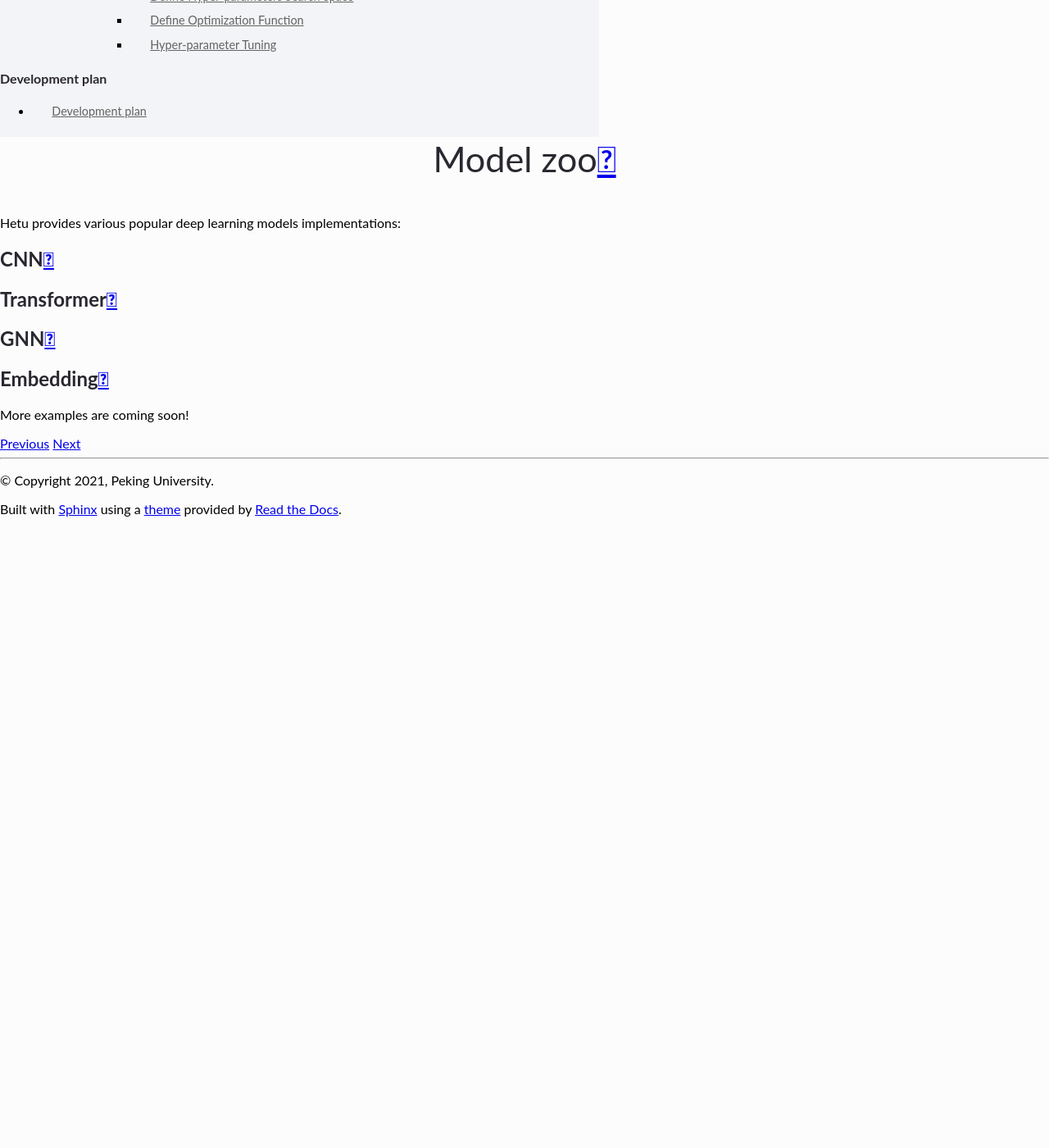
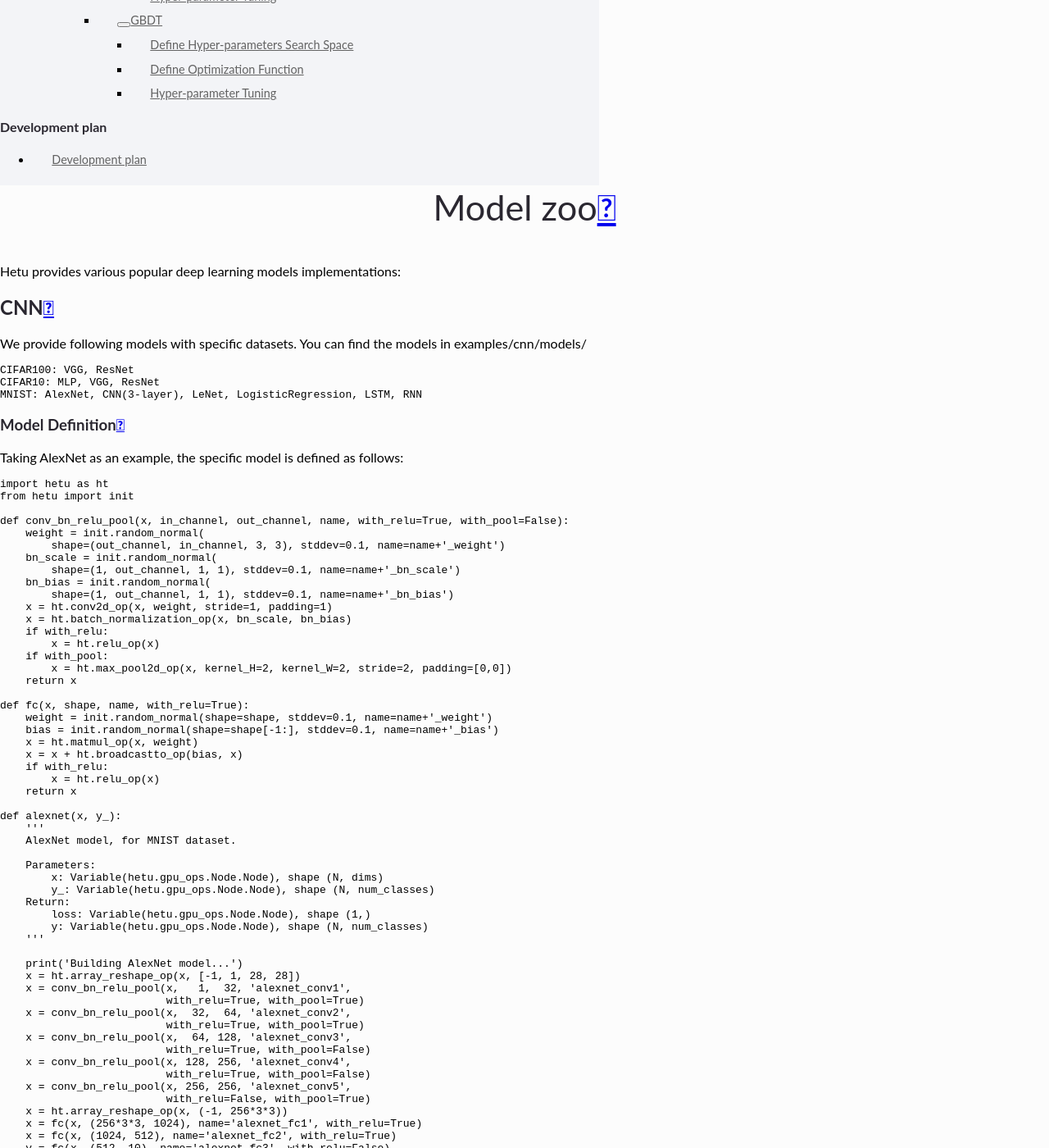
Before and after one commit to njw1123/Hetu_doc, a Sphinx documentation site: the page built from source/Tutorials/model/contents_en.md, in a window 1280 px wide and 1400 px high, scrolled down 2753 px. Shown: the whole window at 82% size. Built offline with Sphinx 7.4.7 and the Read the Docs theme 2.0.0, drawn with Linux system fonts in a browser that asks for light colours; before the commit the page ends 3383 px from its top, so only the background shows below that; some of the changed text lies outside the part shown.

Commit message:
Update contents_en.md

````diff
--- a/source/Tutorials/model/contents_en.md
+++ b/source/Tutorials/model/contents_en.md
@@ -4,6 +4,105 @@
 
 
 ### CNN
+
+We provide following models with specific datasets. You can find the models in examples/cnn/models/
+```
+CIFAR100: VGG, ResNet
+CIFAR10: MLP, VGG, ResNet
+MNIST: AlexNet, CNN(3-layer), LeNet, LogisticRegression, LSTM, RNN
+```
+
+#### **Model Definition**
+Taking AlexNet as an example, the specific model is defined as follows:
+
+```python
+import hetu as ht
+from hetu import init
+
+def conv_bn_relu_pool(x, in_channel, out_channel, name, with_relu=True, with_pool=False):
+    weight = init.random_normal(
+        shape=(out_channel, in_channel, 3, 3), stddev=0.1, name=name+'_weight')
+    bn_scale = init.random_normal(
+        shape=(1, out_channel, 1, 1), stddev=0.1, name=name+'_bn_scale')
+    bn_bias = init.random_normal(
+        shape=(1, out_channel, 1, 1), stddev=0.1, name=name+'_bn_bias')
+    x = ht.conv2d_op(x, weight, stride=1, padding=1)
+    x = ht.batch_normalization_op(x, bn_scale, bn_bias)
+    if with_relu:
+        x = ht.relu_op(x)
+    if with_pool:
+        x = ht.max_pool2d_op(x, kernel_H=2, kernel_W=2, stride=2, padding=[0,0])
+    return x
+
+def fc(x, shape, name, with_relu=True):
+    weight = init.random_normal(shape=shape, stddev=0.1, name=name+'_weight')
+    bias = init.random_normal(shape=shape[-1:], stddev=0.1, name=name+'_bias')
+    x = ht.matmul_op(x, weight)
+    x = x + ht.broadcastto_op(bias, x)
+    if with_relu:
+        x = ht.relu_op(x)
+    return x
+
+def alexnet(x, y_):
+    '''
+    AlexNet model, for MNIST dataset.
+
+    Parameters:
+        x: Variable(hetu.gpu_ops.Node.Node), shape (N, dims)
+        y_: Variable(hetu.gpu_ops.Node.Node), shape (N, num_classes)
+    Return:
+        loss: Variable(hetu.gpu_ops.Node.Node), shape (1,)
+        y: Variable(hetu.gpu_ops.Node.Node), shape (N, num_classes)
+    '''
+
+    print('Building AlexNet model...')
+    x = ht.array_reshape_op(x, [-1, 1, 28, 28])
+    x = conv_bn_relu_pool(x,   1,  32, 'alexnet_conv1',
+                          with_relu=True, with_pool=True)
+    x = conv_bn_relu_pool(x,  32,  64, 'alexnet_conv2',
+                          with_relu=True, with_pool=True)
+    x = conv_bn_relu_pool(x,  64, 128, 'alexnet_conv3',
+                          with_relu=True, with_pool=False)
+    x = conv_bn_relu_pool(x, 128, 256, 'alexnet_conv4',
+                          with_relu=True, with_pool=False)
+    x = conv_bn_relu_pool(x, 256, 256, 'alexnet_conv5',
+                          with_relu=False, with_pool=True)
+    x = ht.array_reshape_op(x, (-1, 256*3*3))
+    x = fc(x, (256*3*3, 1024), name='alexnet_fc1', with_relu=True)
+    x = fc(x, (1024, 512), name='alexnet_fc2', with_relu=True)
+    y = fc(x, (512, 10), name='alexnet_fc3', with_relu=False)
+    loss = ht.softmaxcrossentropy_op(y, y_)
+    loss = ht.reduce_mean_op(loss, [0])
+    return loss, y
+```
+
+#### **Model Usage**
+Here are some examples of running scripts.
+```bash
+cd examples/cnn/
+bash scripts/hetu_1gpu.sh mlp CIFAR10   # mlp with CIFAR10 dataset in hetu
+bash scripts/hetu_8gpu.sh mlp CIFAR10   # mlp with CIFAR10 in hetu with 8-GPU (1-node)
+bash scripts/hetu_16gpu.sh mlp CIFAR10  # mlp with CIFAR10 in hetu with 8-GPU (2-nodes)
+```
+To train in PS setting, you need to launch scheduler and server first.
+
+We can change the setting in scripts. See `mnist_mlp.sh` below.
+```bash
+#!/bin/bash
+
+workdir=$(cd $(dirname $0); pwd)
+mainpy=${workdir}/../main.py
+
+### validate and timing
+python ${mainpy} --model mlp --dataset CIFAR10  --validate --timing
+
+### run in cpu
+# python ${mainpy} --model mlp --dataset CIFAR10 --gpu -1 --validate --timing
+
+```
+
+
+
 
 ### Transformer
 
````
